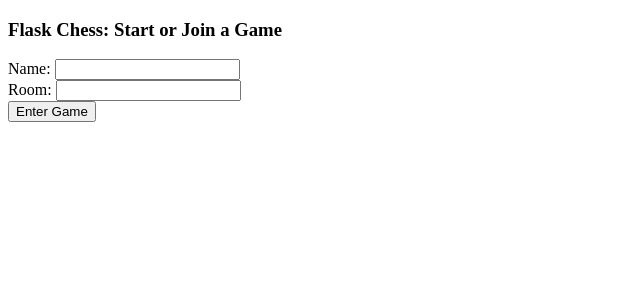
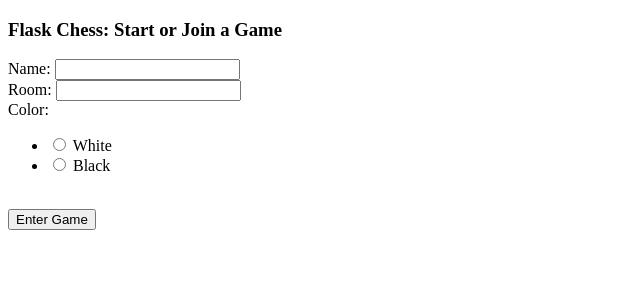
Before and after one commit to markblack96/flask-chess, a Flask app: page / in a window 1280 px wide. Shown: the top 300 px of the page, without its empty margins (0-640 px from the left). Run offline with Flask 2, Linux system fonts and the light colour scheme.

Commit message:
Intermediary changes

```diff
--- a/app/chess/__init__.py
+++ b/app/chess/__init__.py
@@ -1,4 +1,5 @@
 from flask import Blueprint
+
 
 chess = Blueprint('chess', __name__)
 
--- a/app/chess/events.py
+++ b/app/chess/events.py
@@ -6,7 +6,7 @@ from .. import socketio
 def joined(message):
     room = session.get('room')
     join_room(room)
-    emit('joined', {'msg': session.get('name') + ' has entered the game.'}, broadcast=True, room=room)
+    emit('joined', {'msg': session.get('name') + ' has entered the game.', 'name': session.get('name'), 'color': session.get('color'), 'room': room}, broadcast=True, room=room)
 
 @socketio.on('move', namespace='/game')
 def handle_move(move):
@@ -17,4 +17,5 @@ def handle_move(move):
 @socketio.on('test', namespace='/game')
 def tester(message):
     print(message)
+    room = session.get('room')
     emit('test', {'msg': "This is only a test"}, broadcast=True, room=room)
--- a/app/chess/forms.py
+++ b/app/chess/forms.py
@@ -1,9 +1,10 @@
 from flask_wtf import Form
-from wtforms.fields import StringField, SubmitField
+from wtforms.fields import StringField, SubmitField, RadioField
 from wtforms.validators import Required
 
 
 class LoginForm(Form):
     name = StringField('Name', validators=[Required()])
     room = StringField('Room', validators=[Required()])
+    color = RadioField('Color', choices=[("w", "White"), ("b", "Black")], validators=[Required()])
     submit = SubmitField('Enter Game')
--- a/app/chess/routes.py
+++ b/app/chess/routes.py
@@ -8,6 +8,7 @@ def index():
     if form.validate_on_submit():
         session['name'] = form.name.data
         session['room'] = form.room.data
+        session['color'] = form.color.data
         return redirect(url_for('.game'))
     elif request.method == 'GET':
         form.name.data = session.get('name', '')
@@ -18,6 +19,7 @@ def index():
 def game():
     name = session.get('name', '')
     room = session.get('room', '')
+    color = session.get('color', '')
     if name == '' or room == '':
         return redirect(url_for('.index'))
     return render_template('game.html', name=name, room=room)
--- a/app/templates/index.html
+++ b/app/templates/index.html
@@ -9,6 +9,7 @@
             {{ form.hidden_tag() }}
             {{ form.name.label }}: {{ form.name() }} {% for error in form.name.errors %}{{ error }}{% endfor %}<br>
             {{ form.room.label }}: {{ form.room() }} {% for error in form.room.errors %}{{ error }}{% endfor %}<br>
+            {{ form.color.label }}: {{ form.color() }} {% for error in form.color.errors %} {{ error }} {% endfor %} </br>
             {{ form.submit() }}
         </form>
     </body>
```
Also changed, not shown: app/static/myGame.js (+9 -0 lines), 1 other file.
